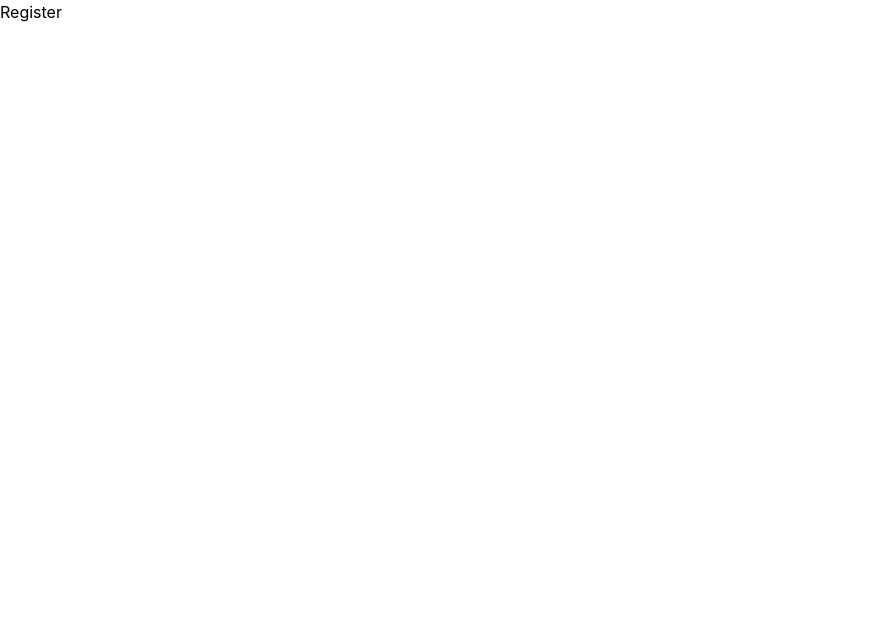
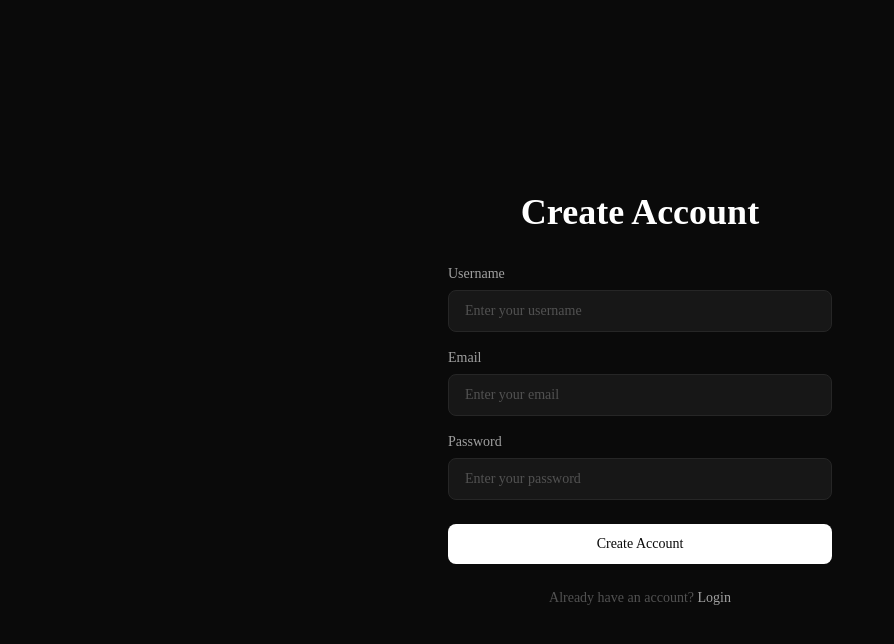
Before and after one commit to abdulghanisheikh/Moodify, a React app in the folder frontend/: page /register in a window 1280 px wide. Shown: the top 644 px of the page, without its empty margins (0-894 px from the left). Built offline with nearby package versions, Linux system fonts and the light colour scheme; the HTML template or start-up script is replaced by a standard one.

Commit message:
Done with the Login & Register UI

```diff
--- a/frontend/src/features/Auth/pages/Login.jsx
+++ b/frontend/src/features/Auth/pages/Login.jsx
@@ -1,7 +1,48 @@
+import {Link} from "react-router";
+
 const Login = () => {
-    return <div className="h-screen w-screen bg-black text-white">
-        <h1 className="text-3xl">Login</h1>
+    return (
+    <div className="min-h-screen bg-neutral-950 flex items-center justify-center p-6">
+      <div className="w-full max-w-sm">
+
+        <h1 className="lg:text-4xl text-3xl font-semibold text-white text-center mb-8">
+          Login
+        </h1>
+
+        <div className="flex flex-col gap-4">
+
+          <div className="flex flex-col gap-1.5">
+            <label className="text-sm text-neutral-400">Username</label>
+            <input
+              type="text"
+              placeholder="Enter your username"
+              className="w-full px-4 py-2.5 rounded-lg bg-neutral-900 border border-neutral-800 text-white text-sm placeholder:text-neutral-600 outline-none focus:border-neutral-600"
+            />
+          </div>
+
+          <div className="flex flex-col gap-1.5">
+            <label className="text-sm text-neutral-400">Password</label>
+            <input
+              type="password"
+              placeholder="Enter your password"
+              className="w-full px-4 py-2.5 rounded-lg bg-neutral-900 border border-neutral-800 text-white text-sm placeholder:text-neutral-600 outline-none focus:border-neutral-600"
+            />
+          </div>
+
+          <button className="w-full py-2.5 rounded-lg bg-white text-neutral-950 text-sm font-medium mt-2 cursor-pointer">
+            Login
+          </button>
+
+        </div>
+
+        <p className="text-center text-sm text-neutral-600 mt-6">
+          Don't have an account?{" "}
+          <Link className="text-neutral-400 cursor-pointer" to="/register">Sign up</Link>
+        </p>
+
+      </div>
     </div>
+    )
 }
 
 export default Login;
--- a/frontend/src/features/Auth/pages/Register.jsx
+++ b/frontend/src/features/Auth/pages/Register.jsx
@@ -1,5 +1,57 @@
+import {Link} from "react-router";
+
 const Register = () => {
-    return <div>Register</div>
+    return (
+    <div className="min-h-screen bg-neutral-950 flex items-center justify-center px-4 py-10 sm:p-6">
+      <div className="w-full max-w-sm">
+
+        <h1 className="lg:text-4xl text-3xl font-semibold text-white text-center mb-6 sm:mb-8">
+          Create Account
+        </h1>
+
+        <div className="flex flex-col gap-4">
+
+          <div className="flex flex-col gap-1.5">
+            <label className="text-sm text-neutral-400">Username</label>
+            <input
+              type="text"
+              placeholder="Enter your username"
+              className="w-full px-4 py-3 sm:py-2.5 rounded-lg bg-neutral-900 border border-neutral-800 text-white text-sm placeholder:text-neutral-600 outline-none focus:border-neutral-600"
+            />
+          </div>
+
+          <div className="flex flex-col gap-1.5">
+            <label className="text-sm text-neutral-400">Email</label>
+            <input
+              type="email"
+              placeholder="Enter your email"
+              className="w-full px-4 py-3 sm:py-2.5 rounded-lg bg-neutral-900 border border-neutral-800 text-white text-sm placeholder:text-neutral-600 outline-none focus:border-neutral-600"
+            />
+          </div>
+
+          <div className="flex flex-col gap-1.5">
+            <label className="text-sm text-neutral-400">Password</label>
+            <input
+              type="password"
+              placeholder="Enter your password"
+              className="w-full px-4 py-3 sm:py-2.5 rounded-lg bg-neutral-900 border border-neutral-800 text-white text-sm placeholder:text-neutral-600 outline-none focus:border-neutral-600"
+            />
+          </div>
+
+          <button className="w-full py-3 sm:py-2.5 rounded-lg bg-white text-neutral-950 text-sm font-medium mt-2 cursor-pointer">
+            Create Account
+          </button>
+
+        </div>
+
+        <p className="text-center text-sm text-neutral-600 mt-6">
+          Already have an account?{" "}
+          <Link to="/login" className="text-neutral-400 cursor-pointer">Login</Link>
+        </p>
+
+      </div>
+    </div>
+    )
 }
 
 export default Register;
--- a/frontend/src/index.css
+++ b/frontend/src/index.css
@@ -1 +1,7 @@
 @import "tailwindcss";
+
+html, body {
+    background-color: black;
+    color: white;
+    font-family: poppins;
+}
```
